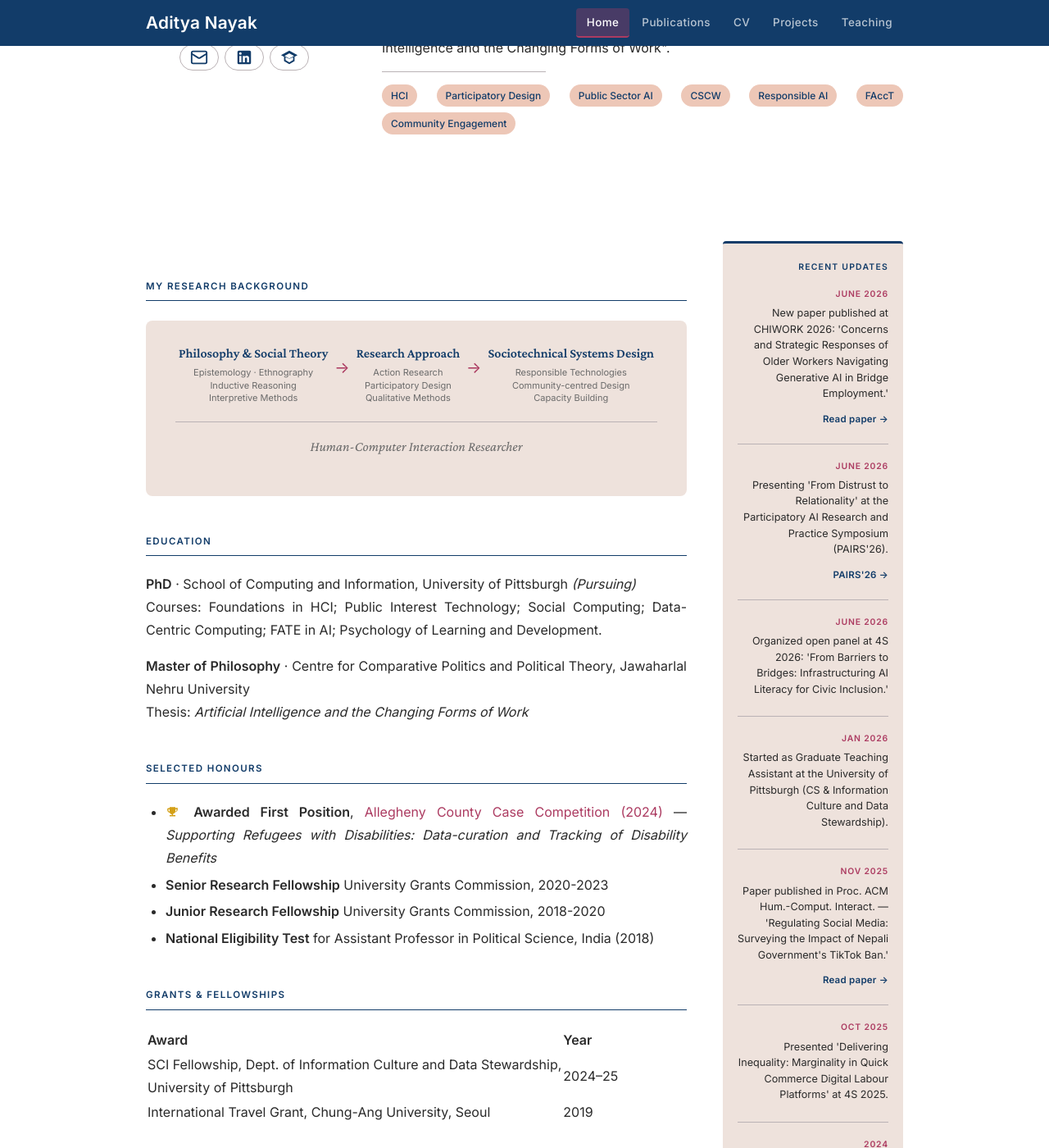
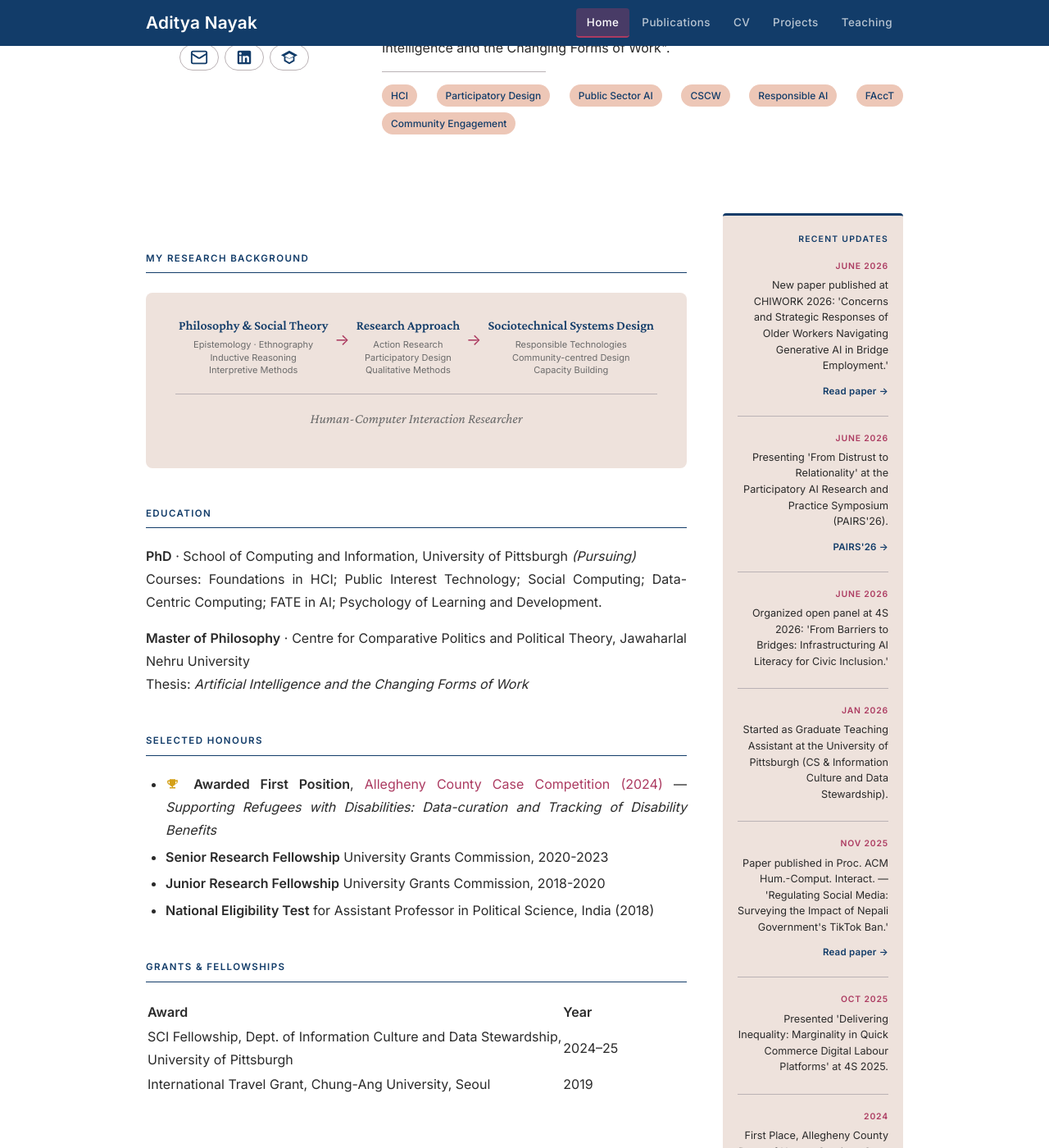
Before and after one commit to adityanayak-info/adityanayak-info.github.io, a Jekyll site: the page built from index.md, in a window 1280 px wide and 1400 px high, scrolled down 359 px. Shown: the whole window at 82% size. Built offline with Jekyll 4.4.1, drawn with Linux system fonts in a browser that asks for light colours.

Commit message:
Update style.css

```diff
--- a/assets/css/style.css
+++ b/assets/css/style.css
@@ -631,7 +631,7 @@ hr.profile-rule {
 
 .home-hero {
   padding-top: 48px;
-  padding-bottom: 36px;
+  padding-bottom: 2px;
   border-bottom: 1px solid var(--border);
 }
 
```
